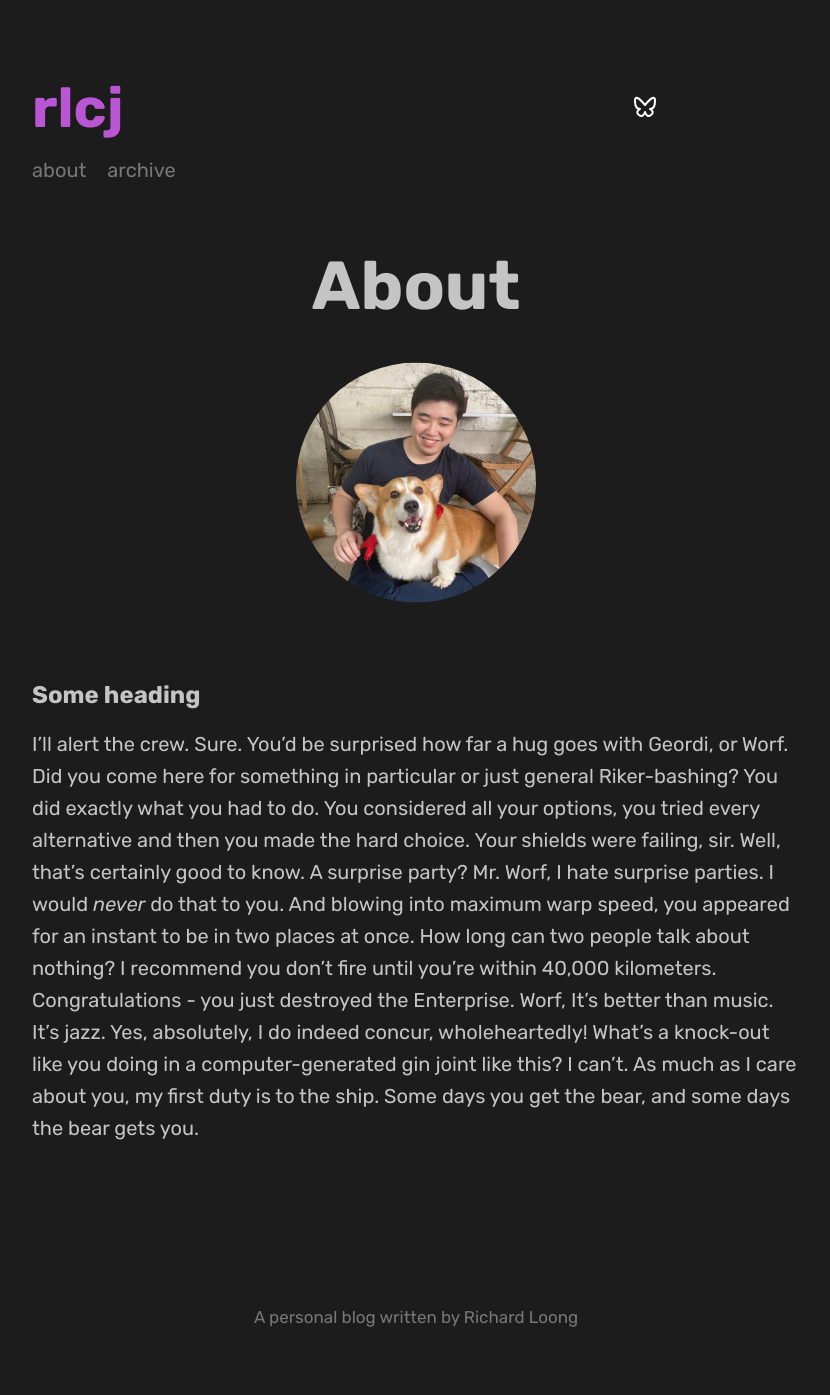
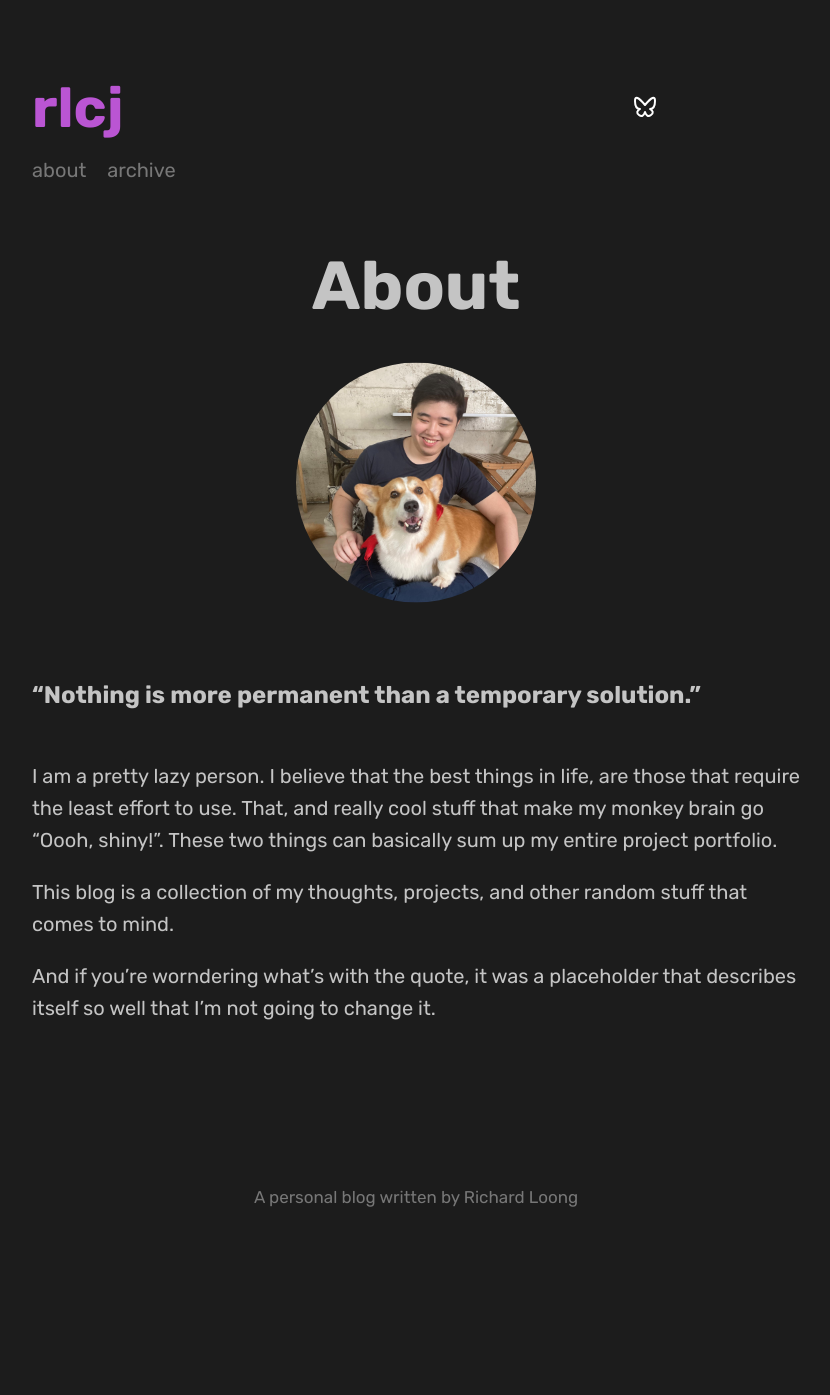
Before and after one commit to SpawnageLoong/rlcj.net, a Jekyll site: the page built from about.md, in a window 1280 px wide. Shown: the whole page, without its empty margins (224-1054 px from the left). Built offline with Jekyll 4.4.1, drawn with Linux system fonts in a browser that asks for light colours; after the commit the page ends 1275 px from its top, so only the background shows below that.

Commit message:
Add content to about page

```diff
--- a/about.md
+++ b/about.md
@@ -16,8 +16,13 @@ permalink: /about/
     </div>
   </div>
 
-## Some heading
+## "Nothing is more permanent than a temporary solution."
 
-I'll alert the crew. Sure. You'd be surprised how far a hug goes with Geordi, or Worf. Did you come here for something in particular or just general Riker-bashing? You did exactly what you had to do. You considered all your options, you tried every alternative and then you made the hard choice. Your shields were failing, sir. Well, that's certainly good to know. A surprise party? Mr. Worf, I hate surprise parties. I would *never* do that to you. And blowing into maximum warp speed, you appeared for an instant to be in two places at once. How long can two people talk about nothing? I recommend you don't fire until you're within 40,000 kilometers. Congratulations - you just destroyed the Enterprise. Worf, It's better than music. It's jazz. Yes, absolutely, I do indeed concur, wholeheartedly! What's a knock-out like you doing in a computer-generated gin joint like this? I can't. As much as I care about you, my first duty is to the ship. Some days you get the bear, and some days the bear gets you.
+<br>
+I am a pretty lazy person. I believe that the best things in life, are those that require the least effort to use. That, and really cool stuff that make my monkey brain go "Oooh, shiny!". These two things can basically sum up my entire project portfolio.
+
+This blog is a collection of my thoughts, projects, and other random stuff that comes to mind.
+
+And if you're worndering what's with the quote, it was a placeholder that describes itself so well that I'm not going to change it.
 
 </div>
```
